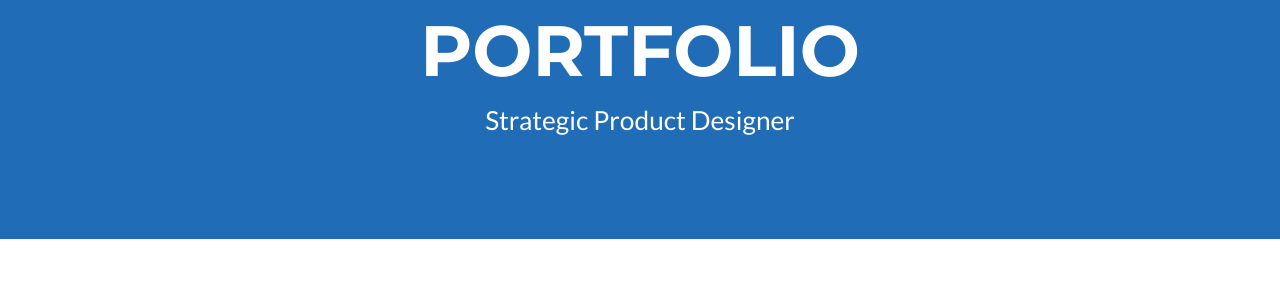
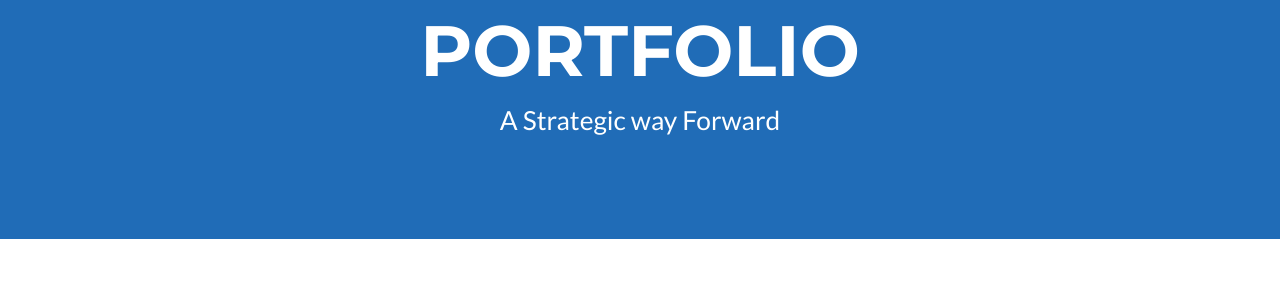
Before and after one commit to Kelly-Portfolio/Kelly-Portfolio.github.io, a Jekyll site: the page built from _posts/2014-07-18-project-1.markdown, in a window 1280 px wide and 900 px high, scrolled down 320 px. Shown: the part 156-456 px from the top of the window. Built offline with Jekyll 4.4.1, drawn with Linux system fonts in a browser that asks for light colours.

Commit message:
Update _config.yml

```diff
--- a/_config.yml
+++ b/_config.yml
@@ -4,7 +4,7 @@ email: f/xqazqlbp
 url: https://github.com/jeromelachaud/freelancer-theme
 description: "Kelly Xu's Portfolio"
 keywords: "Kelly, Kelly Xu, Portfolio, Designer, Strategic Product Design, Strategic Product Designer"
-skills: "Strategic Product Designer"
+skills: "A Strategic way Forward"
 meta_author: Xu Kelly
 
 # Google webmaster tools
```
